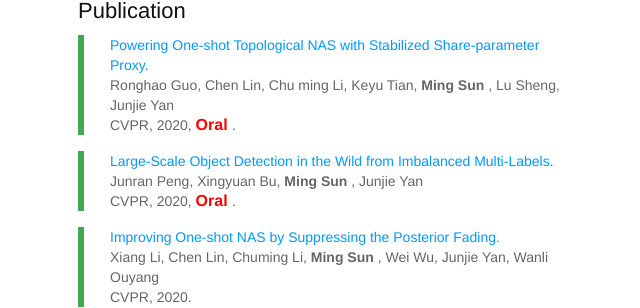
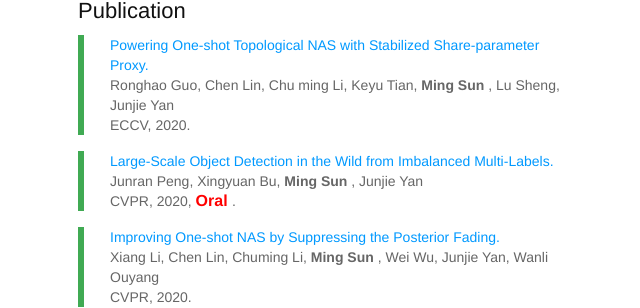
Before and after one commit to msunming/msunming.github.io, a Jekyll site: the page index.html, which Jekyll copies as it is, in a window 1280 px wide and 900 px high, scrolled down 1046 px. Shown: the part 144-452 px from the top of the window, without its empty margins (82-722 px from the left). Built offline with Jekyll 4.4.1, drawn with Linux system fonts in a browser that asks for light colours.

Commit message:
Update index.html

```diff
--- a/index.html
+++ b/index.html
@@ -486,7 +486,7 @@ pre .markdown .emphasis {
 			<p><a href="https://arxiv.org/abs/2005.08455">
 			Powering One-shot Topological NAS with Stabilized Share-parameter Proxy.</a><br />
 			Ronghao Guo, Chen Lin, Chu ming Li, Keyu Tian, <strong> Ming Sun </strong>, Lu Sheng, Junjie Yan <br />
-			CVPR, 2020, <font size="3" color="red" > <strong> Oral </strong></font>. <br /></p>
+			ECCV, 2020. <br /></p>
 		</blockquote>
 		<!-- -->
 
```
